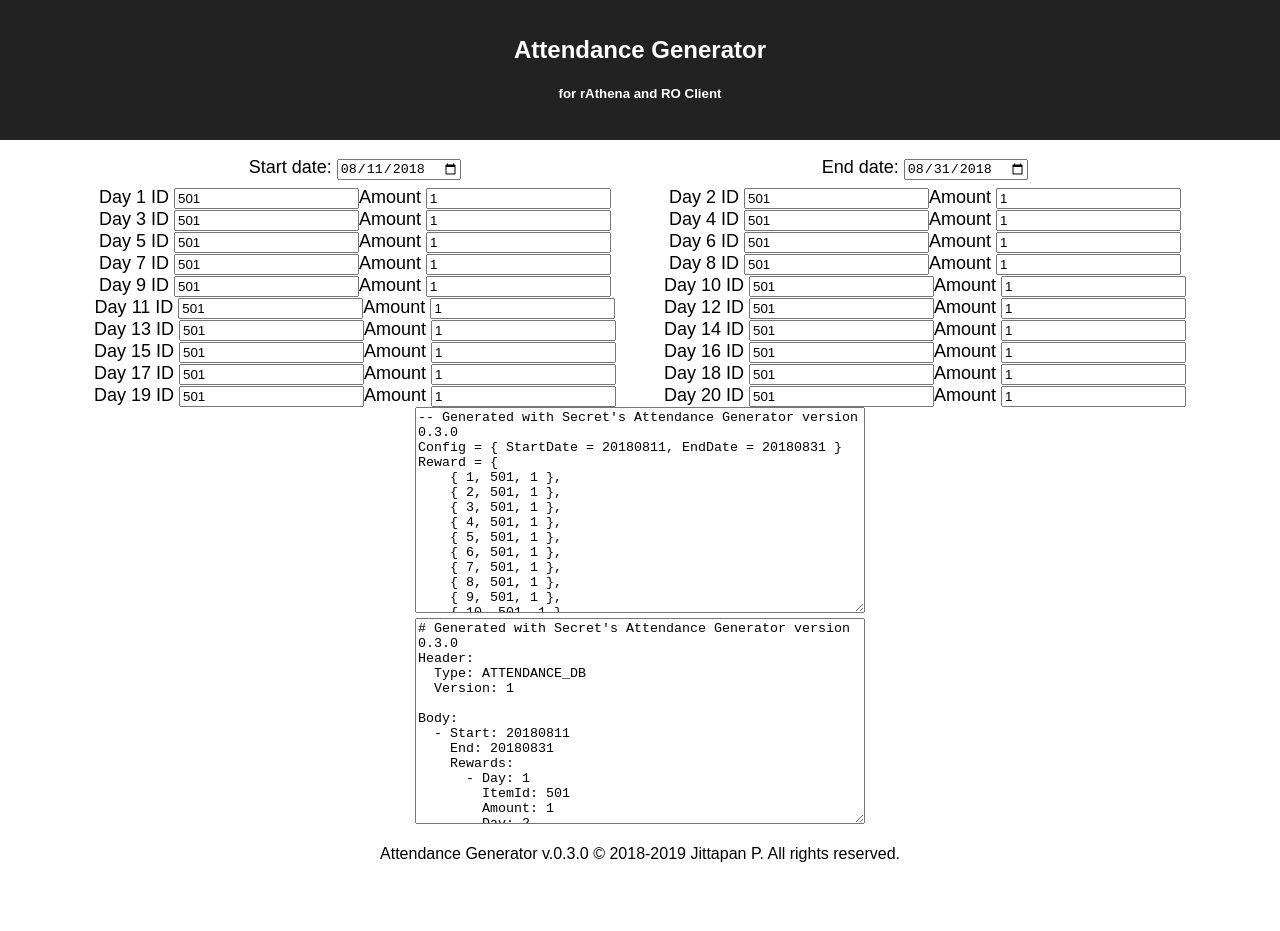
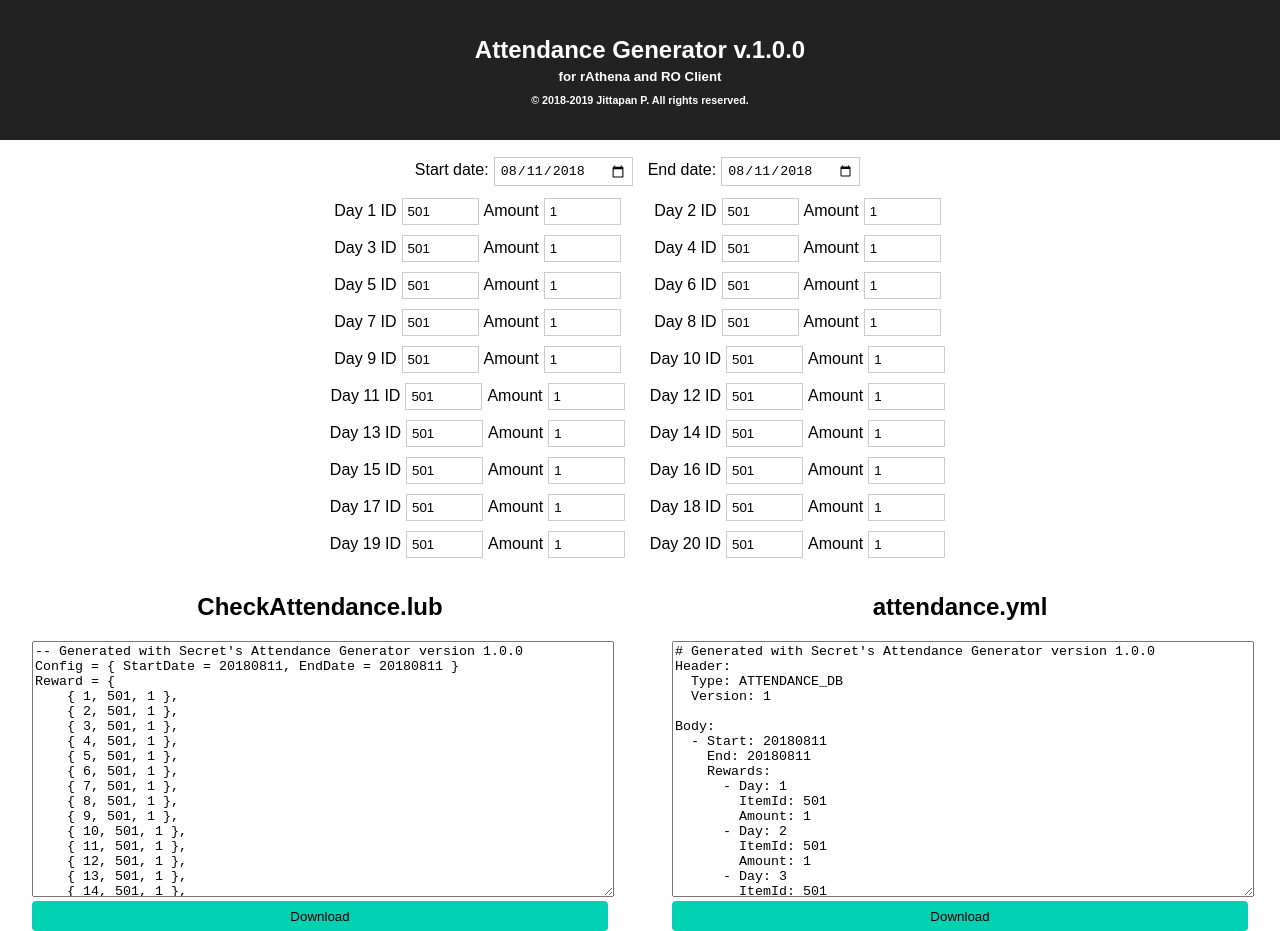
Before and after one commit to secretdataz/attendance-generator, a React (Create React App) app: page / in a window 1280 px wide. Before the commit the page ends 879 px from the top, so only its background shows below. Built offline with nearby package versions, Linux system fonts and the light colour scheme.

Commit message:
Refactored App into functional component

```diff
--- a/package.json
+++ b/package.json
@@ -4,6 +4,7 @@
   "private": true,
   "dependencies": {
     "dayjs": "^1.7.5",
+    "emotion": "^10.0.14",
     "react": "^16.8.6",
     "react-dom": "^16.8.6",
     "react-grid-system": "^4.1.5",
--- a/src/App.css
+++ /dev/null
@@ -1,46 +0,0 @@
-.App {
-  text-align: center;
-}
-
-.App-logo {
-  animation: App-logo-spin infinite 20s linear;
-  height: 80px;
-}
-
-.App-header {
-  background-color: #222;
-  height: 100px;
-  padding: 20px;
-  color: white;
-}
-
-.App-title {
-  font-size: 1.5em;
-}
-
-.App-content {
-  font-size: large;
-}
-
-@keyframes App-logo-spin {
-  from { transform: rotate(0deg); }
-  to { transform: rotate(360deg); }
-}
-
-.container {
-  margin-top: 10px;
-}
-
-label {
-  padding-right: 5px;
-}
-
-.form-group {
-  padding-top: 2px;
-  padding-bottom: 2px;
-  margin: 5px;
-}
-
-.day {
-  margin: 5px;
-}
--- a/src/App.js
+++ b/src/App.js
@@ -1,142 +1,204 @@
-import React, { Component } from 'react'
+import React, { useState, useEffect, useCallback, useMemo } from 'react'
 import dayjs from 'dayjs'
 import { ToastContainer, toast } from 'react-toastify'
-import { Container, Row, Col } from 'react-grid-system'
-import './App.css'
+import { css, cx } from 'emotion'
 import 'react-toastify/dist/ReactToastify.min.css'
-
 import { generate_lua, generate_yaml } from './Generator'
 import VERSION from './version'
 
 const DATE_FORMAT = 'YYYY-MM-DD'
+const SAVE_VERSION = '1'
+
+const FormGroup = css`
+padding-top: 2px;
+padding-bottom: 2px;
+margin: 5px;
+`;
+
+const Input = css`
+padding: 5px;
+border: 1px solid rgba(0,0,0,0.2);
+margin: 0 5px 0 5px;
+width: 65px;
+`
+
+const DateInput = css`
+width: 127px;
+`
+
+const PreviewContainer = css`
+width: 45%;
+height: 250px;
+`
+
+const PreviewText = css`
+width: 100%;
+height: 100%;
+`
+
+const DownloadButton = css`
+width: 100%;
+height: 30px;
+background: #00d1b2;
+border-radius: 4px;
+box-shadow: none;
+border: 1px solid transparent;
+:hover {
+  background: #00c4a7;
+}
+:active {
+  background: #00b89c;
+}
+`
 
 const AttendanceDay = (props) => (
-  <span className="day">
+  <div className={css`
+    margin: 5px;
+    box-sizing: border-box;
+    flex: 1 0 45%;
+  `}>
     <label>Day {props.index+1} ID</label>
-    <input type="number" value={props.entry.item_id} onChange={(e) => props.changeItem(e.target.value, props.index)} />
+    <input className={Input} type="number" value={props.entry.itemId} onChange={(e) => props.changeItem(e.target.value, props.index)} />
     <label>Amount</label>
-    <input type="number" value={props.entry.amount} onChange={(e) => props.changeAmount(e.target.value, props.index)} />
-  </span>
+    <input className={Input} type="number" value={props.entry.amount} onChange={(e) => props.changeAmount(e.target.value, props.index)} />
+  </div>
 )
 
-class App extends Component {
-  constructor(props) {
-    super(props)
+const App = () => {
+    const now = dayjs()
+    const [startDate, setStartDate] = useState(now.format(DATE_FORMAT))
+    const [endDate, setEndDate] = useState(now.format(DATE_FORMAT))
+    const [items, setItems] = useState([]);
+    const changeItemProperty = useCallback((key, value, index) => {
+      setItems([
+        ...items.slice(0, index),
+        { ...items[index], [key]: value },
+        ...items.slice(index+1)
+      ])
+    }, [items])
 
-    let now = dayjs()
-    this.state = {
-      start_date: now.format(DATE_FORMAT),
-      end_date: now.add(20, 'day').format(DATE_FORMAT),
-      items: Array(20).fill({ item_id: 501, amount: 1 })
-    }
+    useEffect(() => {
+      if(typeof(Storage) === 'undefined') {
+        return
+      }
 
-    this.handleStartChange = this.handleStartChange.bind(this)
-    this.handleEndChange = this.handleEndChange.bind(this)
-    this.changeItem = this.changeItem.bind(this)
-    this.changeAmount = this.changeAmount.bind(this)
-  }
+      let items = localStorage.getItem('items')
+      const saveVersion = localStorage.getItem('saveVersion')
+      try {
+        if (saveVersion !== null && saveVersion === SAVE_VERSION) {
+          items = JSON.parse(items)
+        }
+      } catch {
+        items = Array(20).fill({ itemId: 501, amount: 1})
+      }
+      if (items !== null) {
+        setItems(items)
+      } else {
+        setItems(Array(20).fill({ itemId: 501, amount: 1 }))
+      }
+    }, [])
 
-  componentDidMount() {
-    if(typeof(Storage) === 'undefined')
-      return
+    useEffect(() => {
+      localStorage.setItem('saveVersion', SAVE_VERSION)
+      localStorage.setItem('items', JSON.stringify(items))
+    }, [items])
 
-    let items = localStorage.getItem('items')
-    if(items !== null) {
-      this.setState({
-        items: JSON.parse(items)
-      })
-    }
-  }
+    const luaFile = useMemo(
+      () => generate_lua(items, startDate, endDate),
+      [items, startDate, endDate]
+    )
 
-  componentDidUpdate() {
-    localStorage.setItem('items', JSON.stringify(this.state.items))
-  }
+    const yamlFile = useMemo(
+      () => generate_yaml(items, startDate, endDate),
+      [items, startDate, endDate]
+    )
 
-  handleStartChange(e) {
-    this.setState({
-      start_date: e.target.value
-    })
-  }
+    const downloadLua = useCallback(() => download('CheckAttendance.lub', luaFile), [luaFile])
+    const downloadYaml = useCallback(() => download('attendance.yml', yamlFile), [yamlFile])
 
-  handleEndChange(e) {
-    let date = e.target.value
-    if(dayjs(date).isBefore(dayjs(this.state.start_date))) {
-      toast.error('Invalid option. End date is before start date.')
-      return
-    }
+    return (
+      <div className={css`text-align: center;`}>
+        <ToastContainer/>
+        <header className={css`
+          background-color: #222;
+          height: 100px;
+          padding: 20px;
+          color: white;
+        `}>
+          <h1 className={css`font-size: 1.5em; margin-bottom: 5px;`}>Attendance Generator v.{VERSION}</h1>
+          <h5 className={css`margin-top: 0; margin-bottom: 5px;`}>for rAthena and RO Client</h5>
+          <h6 className={css`margin-top: 10px;`}>&copy; 2018-2019 Jittapan P. All rights reserved.</h6>
+        </header>
+        <div className={css`margin-top: 10px;`}>
+          <div className={css`
+            display: flex;
+            justify-content: center;
+          `}>
+            <div className={FormGroup}>
+              <label htmlFor="start">Start date:</label>
+              <input className={cx(Input, DateInput)} type="date" id="start" onChange={e => setStartDate(e.target.value)} value={startDate} />
+            </div>
+            <div className={FormGroup}>
+              <label htmlFor="end">End date:</label>
+              <input className={cx(Input, DateInput)} type="date" id="end" onChange={e => setEndDate(e.target.value)} min={startDate} value={endDate} />
+            </div>
+          </div>
+          <div className={css`
+            margin: 0 auto;
+            display: flex;
+            width: 100%;
+            flex-direction: column;
+            flex-wrap: wrap;
+            justify-content: space-around;
+            align-content: center;
+            @media screen and (min-width: 640px) {
+              width: 640px;
+              flex-direction: row;
+            }
+          `}>
+            {
+              items.map((entry, index) =>
+                <AttendanceDay
+                  changeItem={(itemId, index) => changeItemProperty('itemId', itemId, index)}
+                  changeAmount={(itemId, index) => changeItemProperty('itemId', itemId, index)}
+                  index={index}
+                  entry={entry}
+                />
+              )
+            }
+          </div>
+        </div>
+        <div className={css`
+          margin: 10px auto 0 auto;
+          display: flex;
+          justify-content: space-around;
+        `}>
+          <div className={PreviewContainer}>
+            <h2>CheckAttendance.lub</h2>
+            <textarea className={PreviewText} value={luaFile} />
+            <button className={DownloadButton} onClick={downloadLua}>Download</button>
+          </div>
+          <div className={PreviewContainer}>
+            <h2>attendance.yml</h2>
+            <textarea className={PreviewText} value={yamlFile} />
+            <button className={DownloadButton} onClick={downloadYaml}>Download</button>
+          </div>
+        </div>
+      </div>
+    )
+}
 
-    this.setState({
-      end_date: e.target.value
-    })
-  }
+function download(filename, text) {
+  var element = document.createElement('a');
+  element.setAttribute('href', 'data:text/plain;charset=utf-8,' + encodeURIComponent(text));
+  element.setAttribute('download', filename);
 
-  changeItem(item_id, index) {
-    this.setState((prevState) => ({
-      ...prevState,
-      items: [
-        ...prevState.items.slice(0, index),
-        { item_id, amount: prevState.items[index].amount },
-        ...prevState.items.slice(index+1)
-      ]
-    }))
-  }
+  element.style.display = 'none';
+  document.body.appendChild(element);
 
-  changeAmount(amount, index) {
-    this.setState((prevState) => ({
-      ...prevState,
-      items: [
-        ...prevState.items.slice(0, index),
-        { item_id: prevState.items[index].item_id, amount },
-        ...prevState.items.slice(index+1)
-      ]
-    }))
-  }
+  element.click();
 
-  render() {
-    return (
-      <div className="App">
-        <ToastContainer/>
-        <header className="App-header">
-          <h1 className="App-title">Attendance Generator</h1>
-          <h5>for rAthena and RO Client</h5>
-        </header>
-        <Container className="container App-content">
-          <Row>
-            <Col md={6}>
-              <div className="form-group">
-                <label htmlFor="start">Start date:</label>
-                <input type="date" id="start" onChange={this.handleStartChange} value={this.state.start_date} />
-              </div>
-            </Col>
-            <Col md={6}>
-              <div className="form-group">
-                <label htmlFor="end">End date:</label>
-                <input type="date" id="end" onChange={this.handleEndChange} min={this.state.start_date} value={this.state.end_date} />
-              </div>
-            </Col>
-          </Row>
-          <Row>
-              {
-                this.state.items.map((entry, index) =>
-                  <Col md={6}>
-                    <AttendanceDay changeItem={this.changeItem} changeAmount={this.changeAmount} index={index} entry={entry} />
-                  </Col>
-                )
-              }
-          </Row>
-          <Row>
-            <Col sm={12}>
-              <textarea style={{ minWidth: "40%", height: "200px" }} value={generate_lua(this.state)} />
-            </Col>
-            <Col sm={12}>
-              <textarea style={{ minWidth: "40%", height: "200px" }} value={generate_yaml(this.state)} />
-            </Col>
-          </Row>
-        </Container>
-        <p>Attendance Generator v.{VERSION} &copy; 2018-2019 Jittapan P. All rights reserved.</p>
-      </div>
-    );
-  }
+  document.body.removeChild(element);
 }
 
 export default App;
--- a/src/Generator.js
+++ b/src/Generator.js
@@ -5,12 +5,12 @@ function date2int(date) {
     return dayjs(date).format('YYYYMMDD')
 }
 
-export function generate_lua(state) {
+export function generate_lua(items, start, end) {
     return `-- Generated with Secret's Attendance Generator version ${VERSION}
-Config = { StartDate = ${date2int(state.start_date)}, EndDate = ${date2int(state.end_date)} }
+Config = { StartDate = ${date2int(start)}, EndDate = ${date2int(end)} }
 Reward = {
     ${
-        state.items.map((item, index) => `{ ${index+1}, ${item.item_id}, ${item.amount} }` ).join(',\n    ')
+        items.map((item, index) => `{ ${index+1}, ${item.itemId}, ${item.amount} }` ).join(',\n    ')
     }
 }
 
@@ -30,20 +30,20 @@ end
 `
 }
 
-export function generate_yaml(state) {
+export function generate_yaml(items, start, end) {
     return `# Generated with Secret's Attendance Generator version ${VERSION}
 Header:
   Type: ATTENDANCE_DB
   Version: 1
 
 Body:
-  - Start: ${date2int(state.start_date)}
-    End: ${date2int(state.end_date)}
+  - Start: ${date2int(start)}
+    End: ${date2int(end)}
     Rewards:
 ${
-    state.items.map((item, index) =>
+    items.map((item, index) =>
 `      - Day: ${index+1}
-        ItemId: ${item.item_id}
+        ItemId: ${item.itemId}
         Amount: ${item.amount}
 `).join('')
 }
--- a/src/version.js
+++ b/src/version.js
@@ -1,3 +1,3 @@
-const VERSION = "0.3.0"
+const VERSION = "1.0.0"
 
 export default VERSION
```
Also changed, not shown: 1 other file (tests, documents, lock files or other folders).
